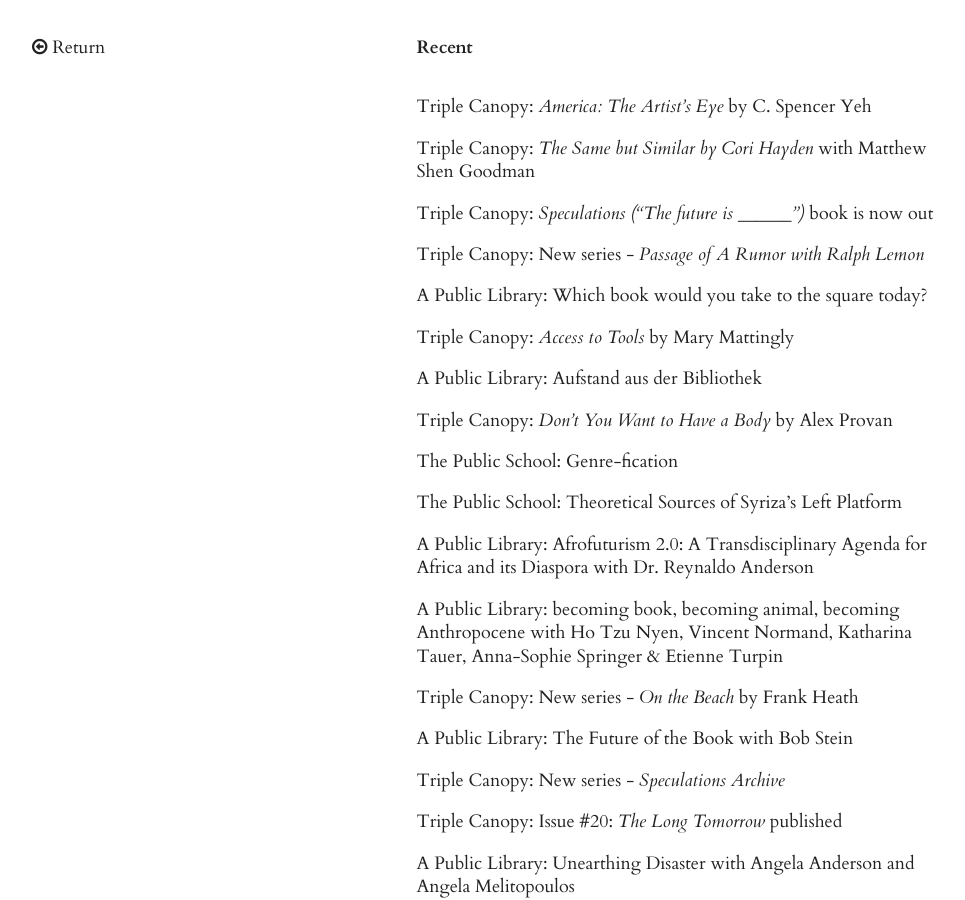
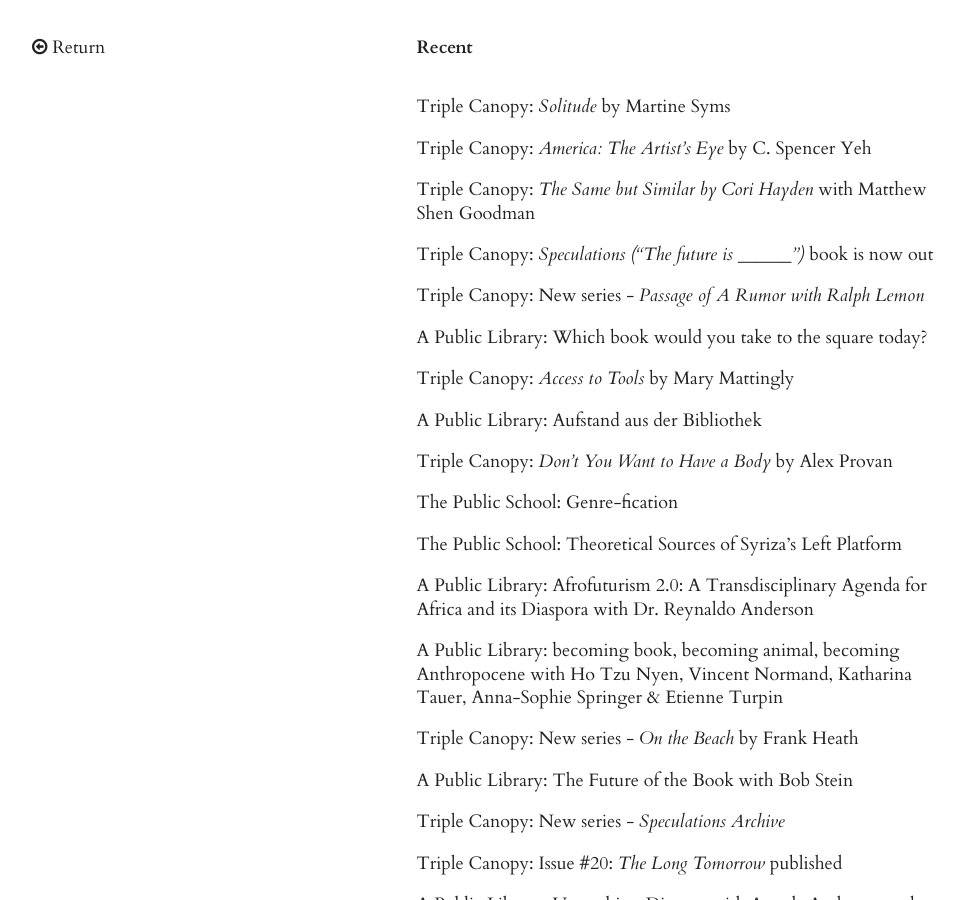
Before and after one commit to calebwaldorf/site, a Jekyll site: the page built from _posts/feed/2015-10-06-projects-feed.md, in a window 1280 px wide and 900 px high. Shown: the whole window, without its empty margins (6-971 px from the left). Built offline with Jekyll 4.4.1, drawn with Linux system fonts in a browser that asks for light colours; nearby versions of some CDN libraries.

Commit message:
added solitude from issue 21

```diff
--- a/_posts/feed/2015-10-06-projects-feed.md
+++ b/_posts/feed/2015-10-06-projects-feed.md
@@ -3,7 +3,8 @@
 title: Recent
 category: feed
 ---
-
+*   Triple Canopy: [*Solitude*
+by Martine Syms](https://canopycanopycanopy.com/issues/21/contents/solitude/#title-page)
 *   Triple Canopy: [*America: The Artist’s Eye*
 by C. Spencer Yeh](https://canopycanopycanopy.com/issues/20/contents/america-the-artists-eye/#title-page)
 *   Triple Canopy: [*The Same but Similar by Cori Hayden* with Matthew Shen Goodman](http://canopycanopycanopy.com/issues/20/contents/the-same-but-similar)
```
